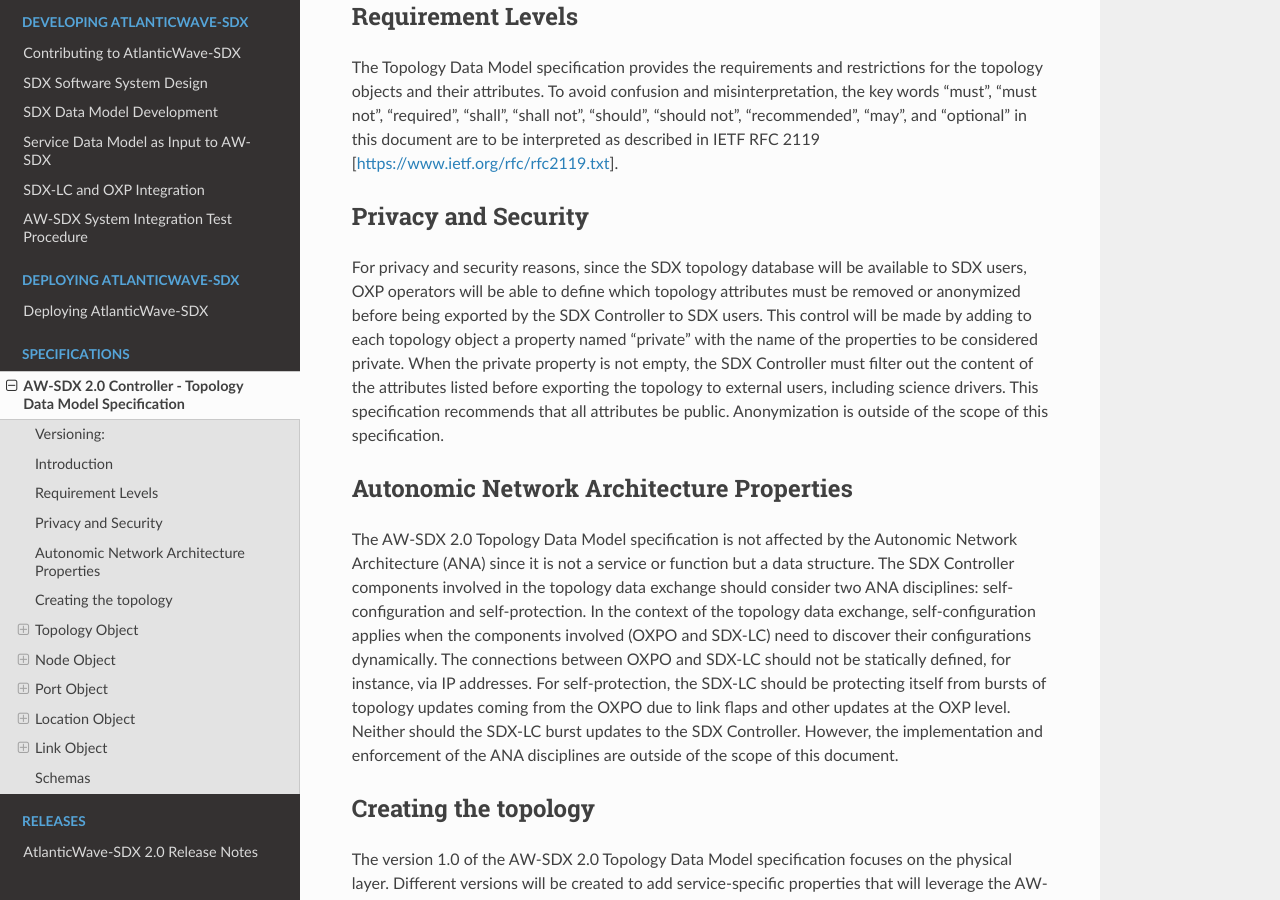
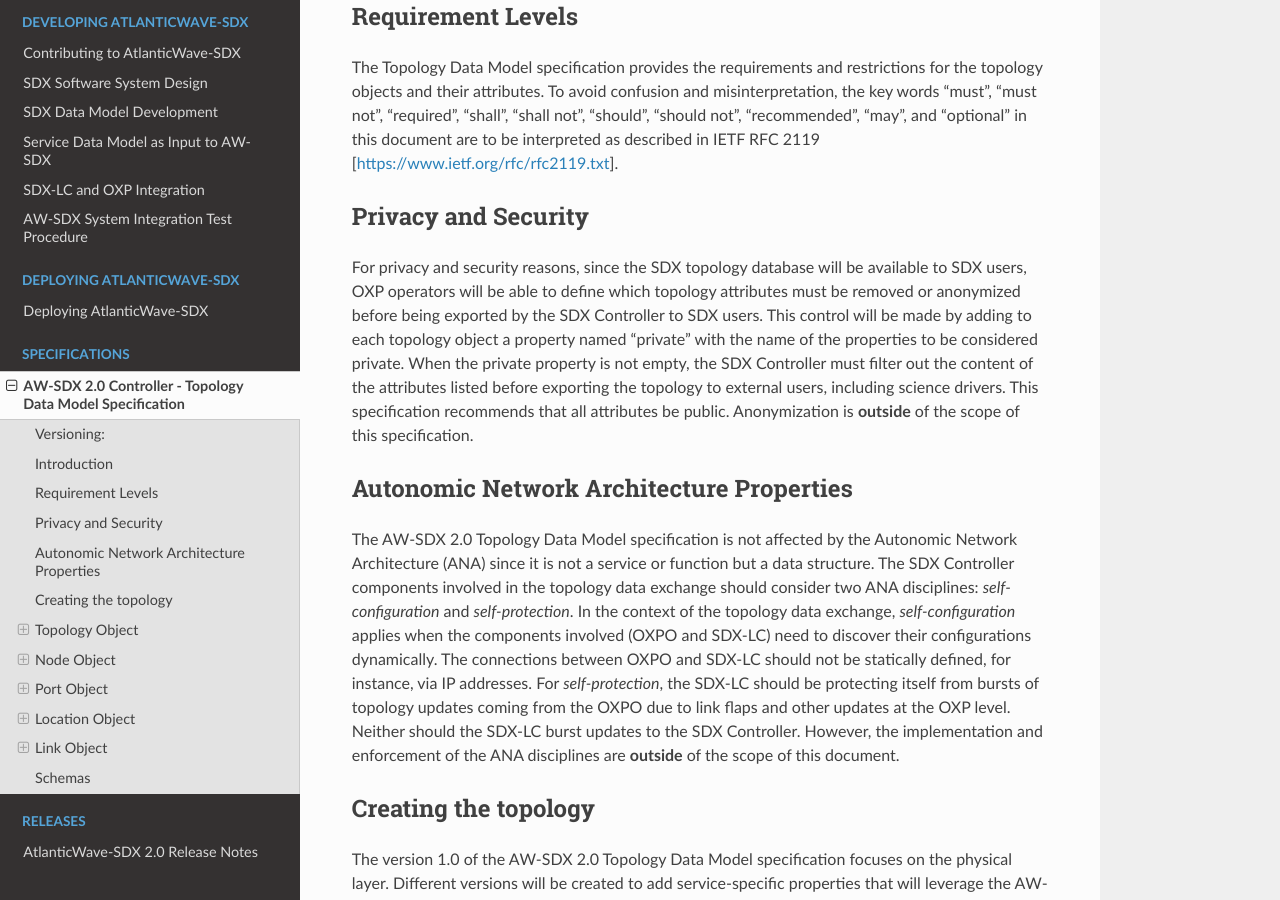
Before and after one commit to atlanticwave-sdx/sdx-docs, a Sphinx documentation site: the page built from source/specs/datamodel_1_0_0.rst, in a window 1280 px wide and 900 px high, scrolled down 1336 px. Built offline with Sphinx 7.4.7 and the Read the Docs theme 2.0.0, drawn with Linux system fonts in a browser that asks for light colours.

Commit message:
Add markup

```diff
--- a/source/specs/datamodel_1_0_0.rst
+++ b/source/specs/datamodel_1_0_0.rst
@@ -90,8 +90,8 @@
 property is not empty, the SDX Controller must filter out the content
 of the attributes listed before exporting the topology to external
 users, including science drivers. This specification recommends that
-all attributes be public.  Anonymization is outside of the scope of
-this specification.
+all attributes be public.  Anonymization is **outside** of the scope
+of this specification.
 
 
 Autonomic Network Architecture Properties
@@ -101,16 +101,16 @@
 the Autonomic Network Architecture (ANA) since it is not a service or
 function but a data structure. The SDX Controller components involved
 in the topology data exchange should consider two ANA disciplines:
-self-configuration and self-protection. In the context of the topology
-data exchange, self-configuration applies when the components involved
-(OXPO and SDX-LC) need to discover their configurations
-dynamically. The connections between OXPO and SDX-LC should not be
-statically defined, for instance, via IP addresses. For
-self-protection, the SDX-LC should be protecting itself from bursts of
-topology updates coming from the OXPO due to link flaps and other
+*self-configuration* and *self-protection*. In the context of the
+topology data exchange, *self-configuration* applies when the
+components involved (OXPO and SDX-LC) need to discover their
+configurations dynamically. The connections between OXPO and SDX-LC
+should not be statically defined, for instance, via IP addresses. For
+*self-protection*, the SDX-LC should be protecting itself from bursts
+of topology updates coming from the OXPO due to link flaps and other
 updates at the OXP level. Neither should the SDX-LC burst updates to
 the SDX Controller.  However, the implementation and enforcement of
-the ANA disciplines are outside of the scope of this document.
+the ANA disciplines are **outside** of the scope of this document.
 
 
 Creating the topology
```
